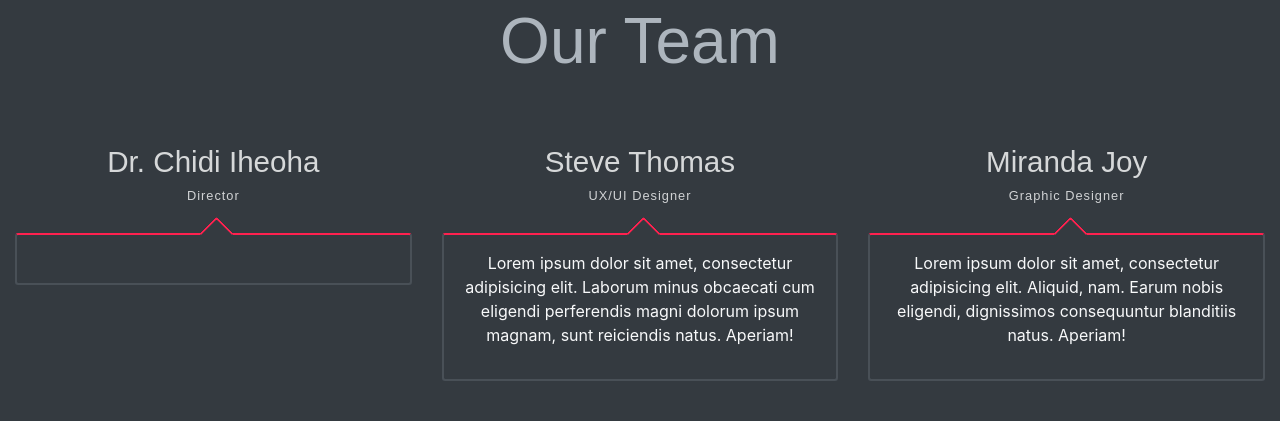
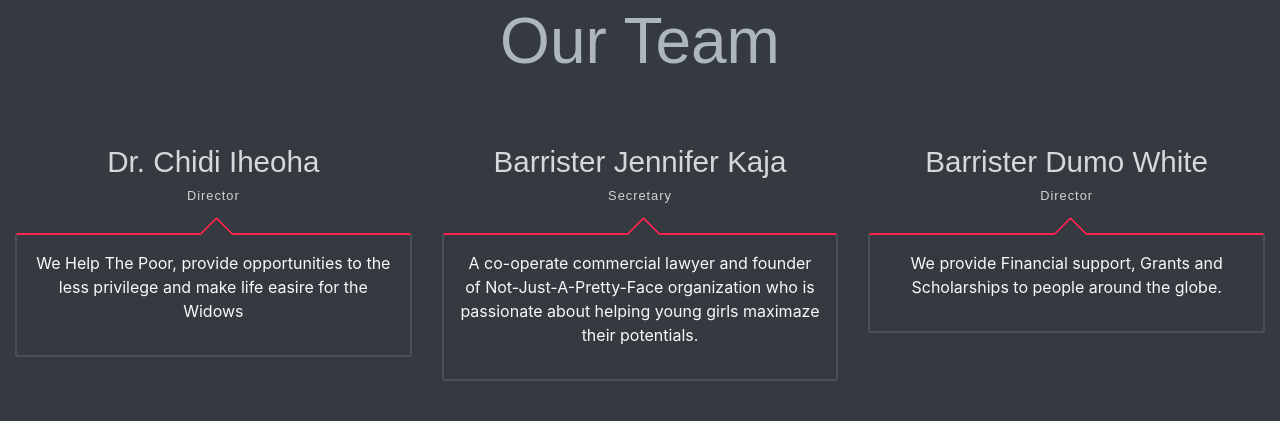
Before and after one commit to xenacode-art/Micheal-Nice, a website: page public_html/index.html in a window 1280 px wide. Shown: the part 3578-3999 px from the top of the page. Drawn offline with Linux system fonts and the light colour scheme; some packages are replaced by stand-ins of ours.

Commit message:
Added boad of directors

```diff
--- a/public_html/index.html
+++ b/public_html/index.html
@@ -306,25 +306,25 @@ succeded.</p>
                     <h3 class="testmonial-title">Dr. Chidi Iheoha</h3>
                     <h6 class="testmonial-subtitle">Director</h6>
                     <div class="testmonial-body">
-                        <p></p>
+                        <p>We Help The Poor, provide opportunities to the less privilege and make life easire for the Widows</p>
                     </div>
                 </div>
             </div>
             <div class="col-md-4 my-3 my-md-0">
                 <div class="testmonial-card">
-                    <h3 class="testmonial-title">Steve Thomas</h3>
-                    <h6 class="testmonial-subtitle">UX/UI Designer</h6>
+                    <h3 class="testmonial-title"> Barrister Jennifer Kaja</h3>
+                    <h6 class="testmonial-subtitle">Secretary</h6>
                     <div class="testmonial-body">
-                        <p>Lorem ipsum dolor sit amet, consectetur adipisicing elit. Laborum minus obcaecati cum eligendi perferendis magni dolorum ipsum magnam, sunt reiciendis natus. Aperiam!</p>
+                        <p>A co-operate commercial lawyer and founder of Not-Just-A-Pretty-Face organization who is passionate about helping young girls maximaze their potentials.</p>
                     </div>
                 </div>
             </div>
             <div class="col-md-4 my-3 my-md-0">
                 <div class="testmonial-card">
-                    <h3 class="testmonial-title">Miranda Joy</h3>
-                    <h6 class="testmonial-subtitle">Graphic Designer</h6>
+                    <h3 class="testmonial-title">Barrister Dumo White</h3>
+                    <h6 class="testmonial-subtitle">Director</h6>
                     <div class="testmonial-body">
-                        <p>Lorem ipsum dolor sit amet, consectetur adipisicing elit. Aliquid, nam. Earum nobis eligendi, dignissimos consequuntur blanditiis natus. Aperiam!</p>
+                        <p> We provide Financial support, Grants and Scholarships to people around the globe.</p>
                     </div>
                 </div>
             </div>
```
